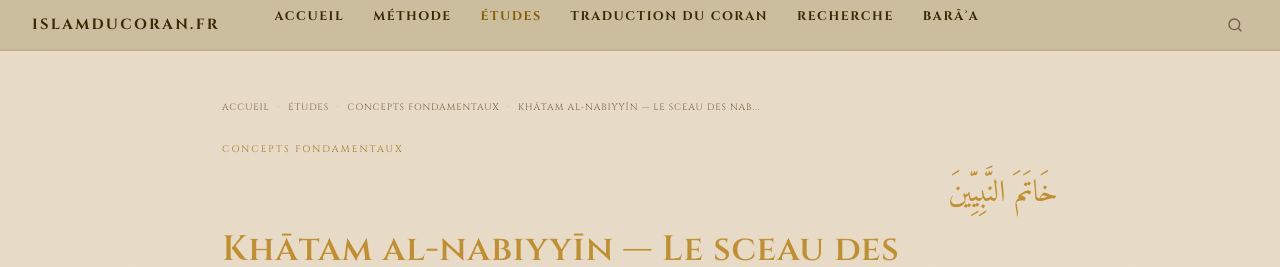
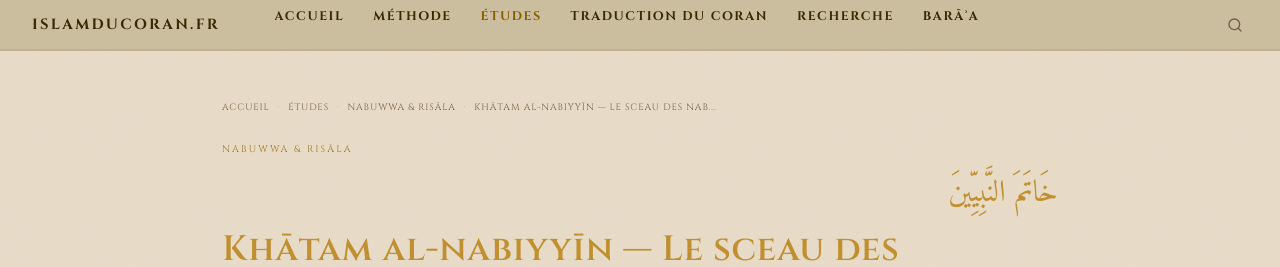
Before and after one commit to Makhuwcoder/islamducoran, a Jekyll site: the page built from _etudes/khatam-nabiyyin.md, in a window 1280 px wide and 900 px high. Shown: the top 267 px of the window. Built offline with Jekyll 4.4.1, drawn with Linux system fonts in a browser that asks for light colours.

Commit message:
Thème: Nabuwwa & Risāla [10]

```diff
--- a/_etudes/khatam-nabiyyin.md
+++ b/_etudes/khatam-nabiyyin.md
@@ -2,8 +2,9 @@
 layout: etude
 title: "Khātam al-nabiyyīn — Le sceau des nabiyyīn خَاتَمَ النَّبِيِّينَ"
 subtitle: "Après le nabī Muhammad, pas de nouveau rasūl, pas de nouveau nabī — Démonstration en trois étapes depuis le texte"
-categorie: "Concepts fondamentaux"
-categorie_slug: "concepts"
+categorie: "Nabuwwa & Risāla"
+categorie_slug: "nabuwwa"
+order: 10
 racine_ar: "خَاتَمَ النَّبِيِّينَ"
 date: 2026-04-16
 description: "S.33:40 — khātam al-nabiyyīn. La distinction rasūl / nabī est textuelle (S.22:52). Relation d'inclusion : tout rasūl est un nabī, donc sceller les nabiyyīn scelle les rusul. Confirmation par S.5:3 et S.34:28."
```
